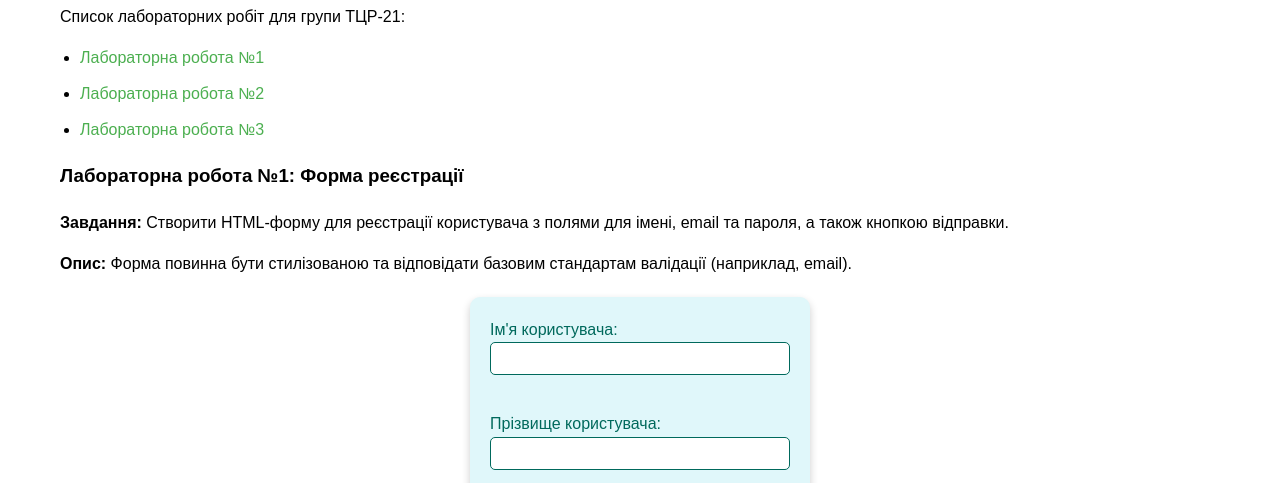
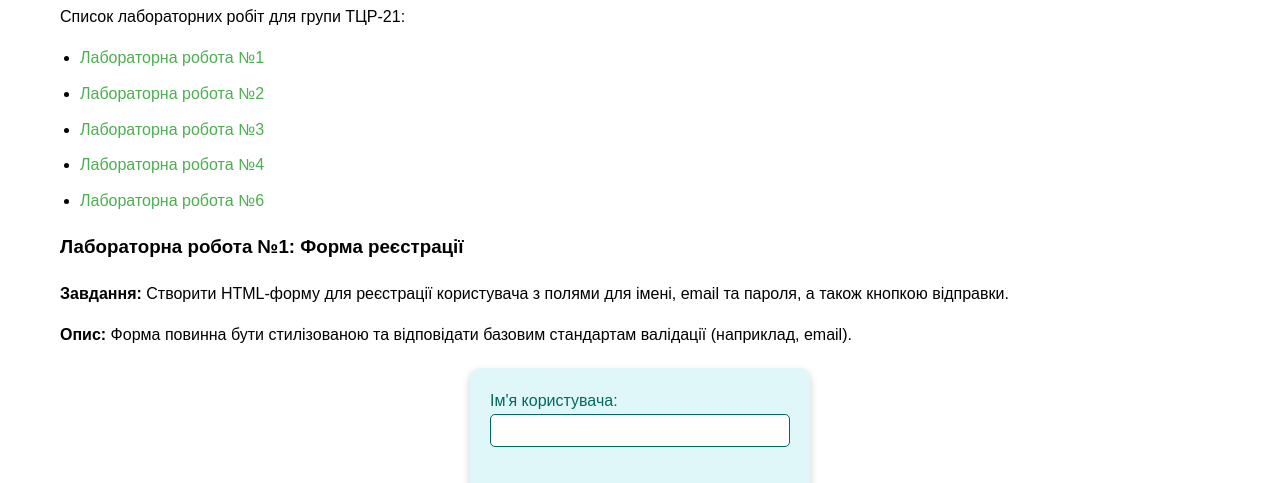
Before and after one commit to egorr18/web-practice, a plain HTML site: page pages/labs.html in a window 1280 px wide. Shown: the part 314-797 px from the top of the page. Drawn offline with Linux system fonts and the light colour scheme.

Commit message:
modifacation pages/labs.html

```diff
--- a/pages/labs.html
+++ b/pages/labs.html
@@ -29,6 +29,8 @@
             <li><a href="#lab1">Лабораторна робота №1</a></li>
             <li><a href="../lab2/lab2.html">Лабораторна робота №2</a></li>
             <li><a href="../lab3/lab3.html">Лабораторна робота №3</a></li>
+            <li><a href="../lab4/lab4.html">Лабораторна робота №4</a></li>
+            <li><a href="../lab6/index.html">Лабораторна робота №6</a></li>
         </ul>
 
             <div id="lab1" class="lab-section">
```
